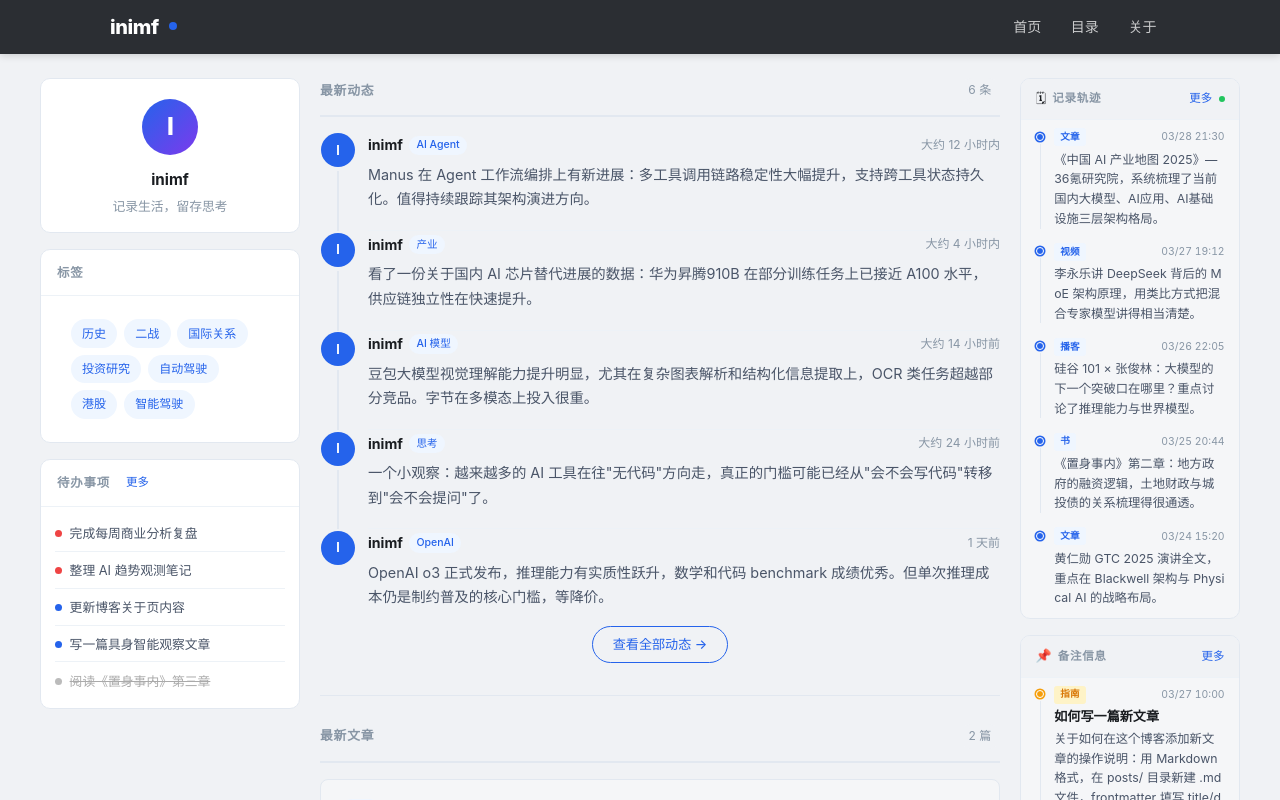
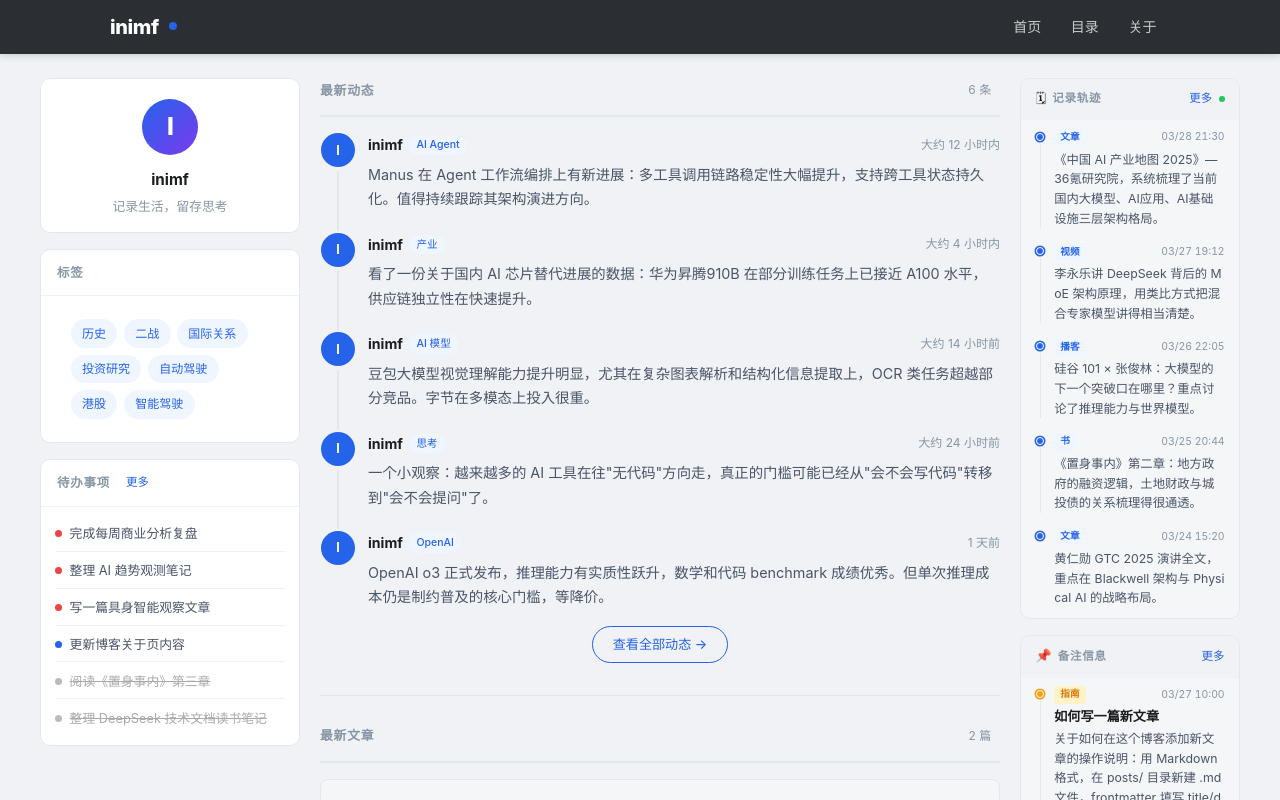
Before and after one commit to web1286/inimf-blog, a Next.js app: page / in a window 1280 px wide. Shown: the top 800 px of the page. Built offline with nearby package versions, Linux system fonts and the light colour scheme.

Commit message:
✨ feat: 补充待办示例内容

```diff
--- a/data/todos.ts
+++ b/data/todos.ts
@@ -13,7 +13,10 @@ export interface TodoItem {
 export const TODO_ITEMS: TodoItem[] = [
   { id: 1, text: '完成每周商业分析复盘', done: false, priority: 'high' },
   { id: 2, text: '整理 AI 趋势观测笔记', done: false, priority: 'high' },
-  { id: 3, text: '更新博客关于页内容', done: false, priority: 'normal' },
-  { id: 4, text: '阅读《置身事内》第三章', done: true, priority: 'normal' },
-  { id: 5, text: '写一篇具身智能观察文章', done: false, priority: 'normal' },
+  { id: 3, text: '写一篇具身智能观察文章', done: false, priority: 'high' },
+  { id: 4, text: '更新博客关于页内容', done: false, priority: 'normal' },
+  { id: 5, text: '研究地平线机器人 H系列产品路线图', done: false, priority: 'normal' },
+  { id: 6, text: '阅读《置身事内》第三章', done: true, priority: 'normal' },
+  { id: 7, text: '整理 DeepSeek 技术文档读书笔记', done: true, priority: 'normal' },
+  { id: 8, text: '搜集 2025 年 AI 应用层融资数据', done: false, priority: 'normal' },
 ]
```
